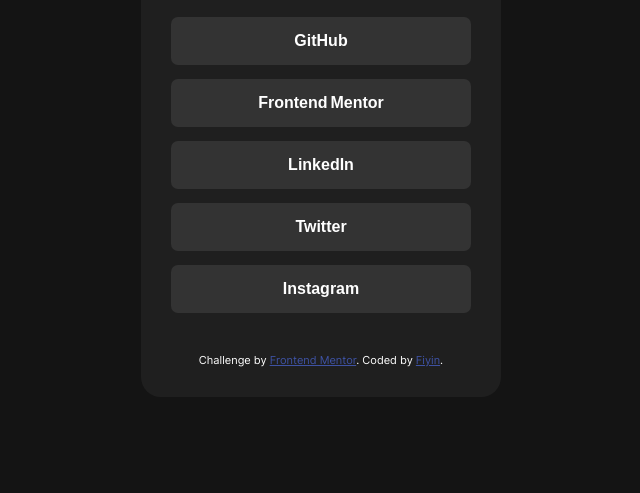
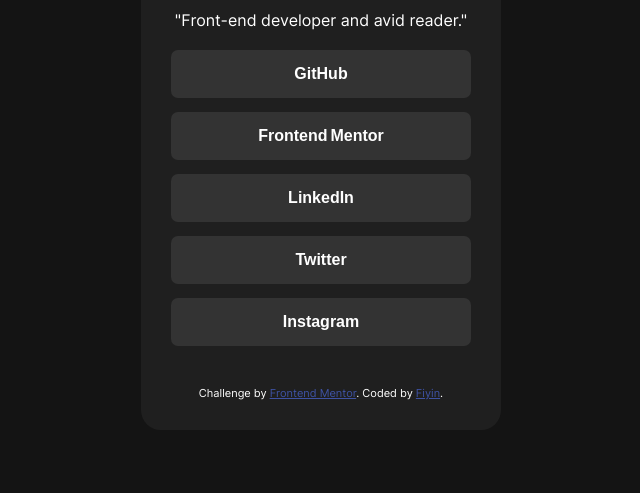
Before and after one commit to Ladipop/social_links_profile, a plain HTML site: page index.html in a window 1280 px wide. Shown: the part 307-800 px from the top of the page, without its empty margins (319-959 px from the left). Drawn offline with Linux system fonts and the light colour scheme.

Commit message:
Update style.css

```diff
--- a/style.css
+++ b/style.css
@@ -8,6 +8,8 @@ html {
   font-family: inter-Regular;
   color: hsl(0, 0%, 100%);
   font-size: 16px;
+  width: 100%;
+  height: 100%;
 }
 
 @font-face {
@@ -31,7 +33,8 @@ html {
   display: flex;
   justify-content: center;
   align-items: center;
-
+  width: 100%;
+  height: 100%;
 }
 .whole-page {
   max-width: 1100px;
@@ -43,7 +46,7 @@ html {
   justify-content: center;
   align-items: center;
   border-radius: 20px;
-  margin: 30px auto;
+  margin: 0 auto;
 }
 .jessica {
   border-radius: 120px;
```
